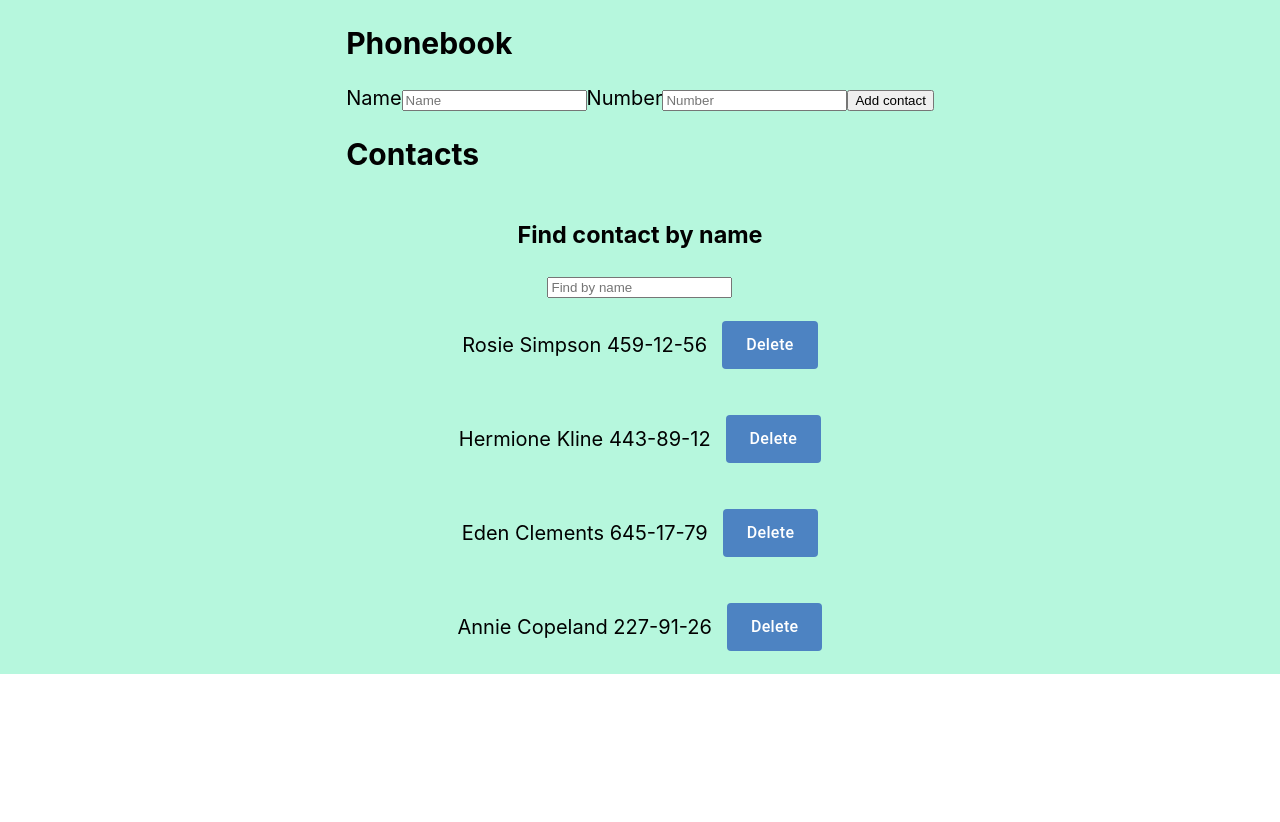
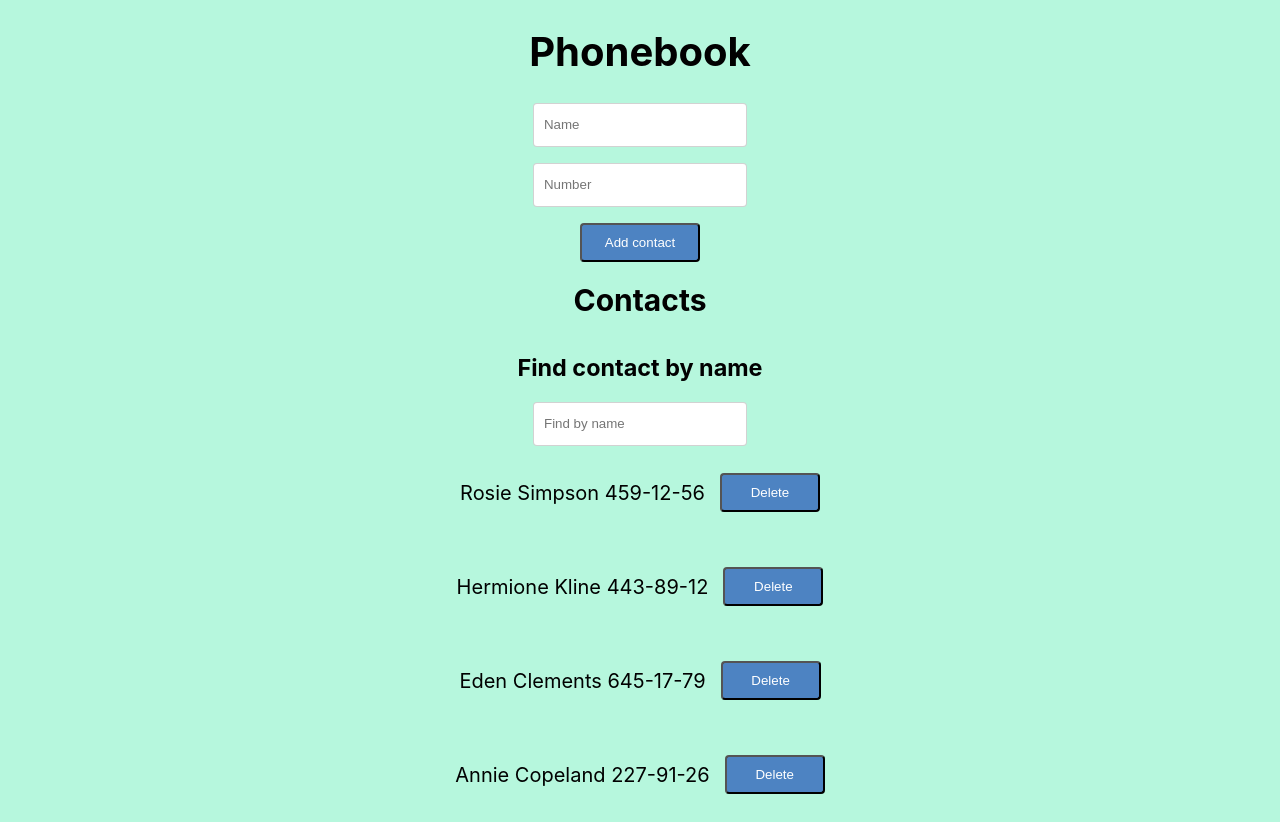
Before and after one commit to MykhailoTarasov/goit-react-hw-02-phonebook, a React (Create React App) app: page / in a window 1280 px wide. Before the commit the page ends 800 px from the top, so only its background shows below. Built offline with nearby package versions, Linux system fonts and the light colour scheme.

Commit message:
I think its done

```diff
--- a/src/components/App.Styled.js
+++ b/src/components/App.Styled.js
@@ -1,9 +1,6 @@
 import styled from 'styled-components';
 
-export const Container = styled.div`
-  margin-left: auto;
-  margin-right: auto;
-  text-allign: center;
-`;
-
-export const Title = styled.h2``;
+export const Title = styled.h2`
+margin: 0;
+padding: 20px;
+`
--- a/src/components/App.jsx
+++ b/src/components/App.jsx
@@ -15,20 +15,26 @@ class App extends Component {
       { id: 'id-4', name: 'Annie Copeland', number: '227-91-26' },
     ],
     filter: '',
-
   };
 
   addContact = newContact => {
     this.setState(prevState => ({
       contacts: [...prevState.contacts, { ...newContact, id: nanoid() }],
     }));
+
+    const nameExists = this.state.contacts.some(
+      contact => contact.name.toLowerCase() === newContact.name.toLowerCase()
+    );
+    if (nameExists) {
+      alert(`${newContact.name}' is arleady in contacts.`);
+    }
   };
 
   deleteContact = contactId => {
     this.setState(prevState => ({
-      contacts: prevState.contacts.filter(contact => contact.id !== contactId)
-    }))
-  }
+      contacts: prevState.contacts.filter(contact => contact.id !== contactId),
+    }));
+  };
 
   changeFilter = newFilter => {
     this.setState({
@@ -39,9 +45,11 @@ class App extends Component {
   render() {
     const { contacts, filter } = this.state;
 
-    const visibleContacts = filter ? contacts.filter((contact) =>
-      contact.name.toLowerCase().includes(filter.toLowerCase())
-    ) : contacts;
+    const visibleContacts = filter
+      ? contacts.filter(contact =>
+          contact.name.toLowerCase().includes(filter.toLowerCase())
+        )
+      : contacts;
 
     return (
       <div
@@ -50,16 +58,20 @@ class App extends Component {
           justifyContent: 'center',
           fontSize: 20,
           color: '#010101',
-          backgroundColor: '#b6f7dd'
+          backgroundColor: '#b6f7dd',
+          textAlign: 'center',
         }}
       >
         <div>
-          <Title>Phonebook</Title>
+          <h1>Phonebook</h1>
           <ContactForm onAdd={this.addContact} />
 
           <Title>Contacts</Title>
           <Filter filter={filter} onChangeFilter={this.changeFilter} />
-          <ContactList contacts={visibleContacts} onDeleteContact={this.deleteContact}/>
+          <ContactList
+            contacts={visibleContacts}
+            onDeleteContact={this.deleteContact}
+          />
         </div>
       </div>
     );
--- a/src/components/ContactForm/ContactForm.Styled.js
+++ b/src/components/ContactForm/ContactForm.Styled.js
@@ -1,10 +1,32 @@
 import styled from 'styled-components';
+import { Form, Field } from 'formik';
 
-export const FormContainer = styled.div`
-display: flex;
+export const StyledForm = styled(Form)`
+  display: flex;
   flex-direction: column;
-  align-items: center;
+
+  gap: 16px;
+`;
+
+export const Container = styled.div`
+  display: flex;
   justify-content: center;
-  gap: 5px;
-  text-allign: center;
-`
+`;
+
+export const StyledField = styled(Field)`
+  width: 200px;
+  height: 40px;
+  border: 1px solid rgba(33, 33, 33, 0.2);
+  border-radius: 4px;
+  margin: 0;
+  padding-left: 10px;
+`;
+
+export const Button = styled.button`
+  width: 120px;
+  align-self: center;
+  padding: 10px;
+  color: white;
+  background-color: #4d83c2;
+  border-radius: 4px;
+`;
--- a/src/components/ContactForm/ContactForm.js
+++ b/src/components/ContactForm/ContactForm.js
@@ -1,6 +1,7 @@
-import { Formik, Form, Field, ErrorMessage } from 'formik';
+import { Formik, ErrorMessage } from 'formik';
 import * as Yup from 'yup';
-import { FormContainer } from './ContactForm.Styled';
+import { Button, Container, StyledField, StyledForm } from './ContactForm.Styled';
+
 
 const validation = Yup.object().shape({
     name: Yup.string()
@@ -20,7 +21,7 @@ const validation = Yup.object().shape({
   });
 
 const ContactForm = ({onAdd}) => (
-  <FormContainer>
+  <Container>
     <Formik
       initialValues={{
         name: '',
@@ -32,23 +33,23 @@ const ContactForm = ({onAdd}) => (
         actions.resetForm();
       }}
     >
-      <Form>
+      <StyledForm>
         <label>
-          Name
-          <Field name="name" placeholder="Name" />
+
+          <StyledField name="name" placeholder="Name" />
           <ErrorMessage name="name"/>
         </label>
 
         <label>
-          Number
-          <Field name="number" placeholder="Number" />
+
+          <StyledField name="number" placeholder="Number" />
           <ErrorMessage name="number"/>
         </label>
 
-        <button type="submit">Add contact</button>
-      </Form>
+        <Button type="submit">Add contact</Button>
+      </StyledForm>
     </Formik>
-  </FormContainer>
+  </Container>
 );
 
 export default ContactForm;
--- a/src/components/ContactList/ContactList.Styled.js
+++ b/src/components/ContactList/ContactList.Styled.js
@@ -19,17 +19,12 @@ export const ListItem = styled.li`
 `;
 
 export const ButtonItem = styled.button`
-  color: white;
-  background-color: #4d83c2;
-  cursor: pointer;
-  border: none;
-  font-size: 16px;
-  line-height: 1.5;
-  font-weight: 500;
-  font-family: Roboto, sans-serif;
-  letter-spacing: 0.02em;
+width: 100px;
+align-self: center;
+padding: 10px;
+color: white;
+background-color: #4d83c2;
 
-  padding: 12px 24px;
 
   border-radius: 4px;
 `;
--- a/src/components/Filter/Filter.Styled.js
+++ b/src/components/Filter/Filter.Styled.js
@@ -11,4 +11,15 @@ export const FilterContainer = styled.div`
 
 export const FilterTitle = styled.h3`
   text-allign: center;
+  padding: 15px;
+  margin: 0;
 `;
+
+export const FilterInput = styled.input`
+  width: 200px;
+  height: 40px;
+  border: 1px solid rgba(33, 33, 33, 0.2);
+  border-radius: 4px;
+  margin: 0;
+  padding-left: 10px;
+`;
--- a/src/components/Filter/Filter.js
+++ b/src/components/Filter/Filter.js
@@ -1,9 +1,9 @@
-import { FilterContainer, FilterTitle } from "./Filter.Styled";
+import { FilterContainer, FilterInput, FilterTitle } from "./Filter.Styled";
 
 const Filter = ({ filter, onChangeFilter }) => (
   <FilterContainer>
     <FilterTitle>Find contact by name</FilterTitle>
-    <input
+    <FilterInput
       type="text"
       value={filter}
       placeholder="Find by name"
```
